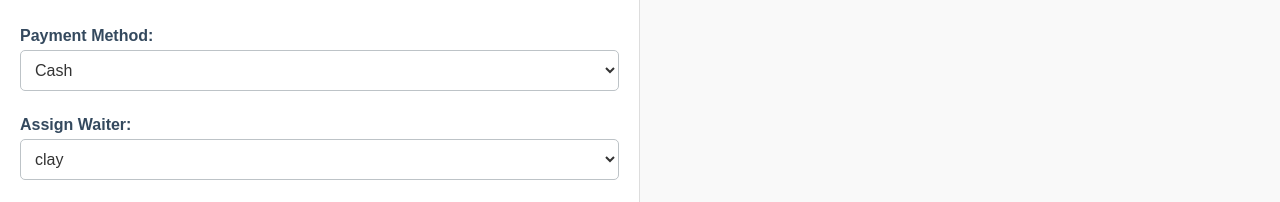
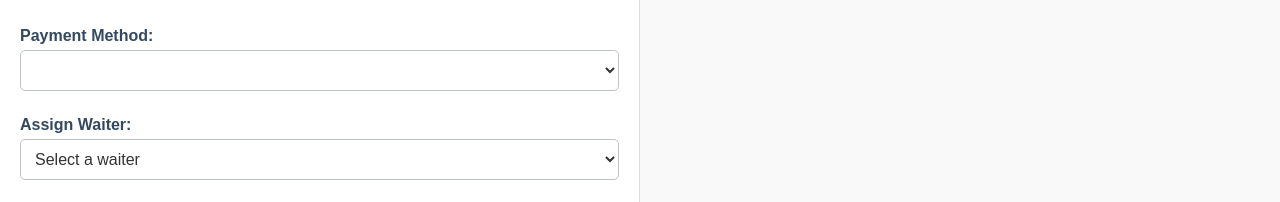
Before and after one commit to Jim-03/restaurant, a website: page templates/cashier.html in a window 1280 px wide. Shown: the part 548-750 px from the top of the page. Drawn offline with Linux system fonts and the light colour scheme; files that its build step writes are made by us from their sources; no server answers; files whose address does not match are found by name.

Commit message:
feat: Removed the options which will be loaded dynamically when the page loads

```diff
--- a/templates/cashier.html
+++ b/templates/cashier.html
@@ -36,17 +36,12 @@
                 <div>
                     <label for="payment-method">Payment Method:</label>
                     <select id="payment-method">
-                        <option value="Cash">Cash</option>
-                        <option value="Card">Card</option>
-                        <option value="M-Pesa">M-Pesa</option>
                     </select>
                 </div>
                 <div>
                     <label for="waiter">Assign Waiter:</label>
                     <select id="waiter">
-                        <option value="waiter 1">clay</option>
-                        <option value="Waiter 2">jimmy</option>
-                        <option value="Waiter 3">vic</option>
+                        <option value="">Select a waiter</option>
                     </select>
                 </div>
                 <button id="send-to-waiter">Send to Waiter</button>
```
